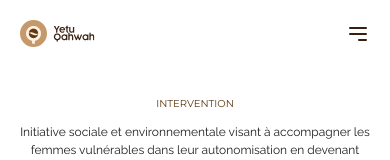
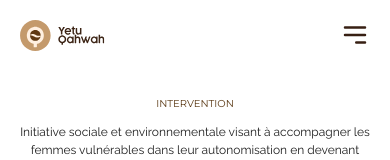
Before and after one commit to mariegrace31/yetuqahwah, a Next.js app: page /intervention in a window 390 px wide. Shown: the top 160 px of the page. Built offline with nearby package versions, Linux system fonts and the light colour scheme.

Commit message:
Improve the design

```diff
--- a/app/components/Navbar.jsx
+++ b/app/components/Navbar.jsx
@@ -56,7 +56,7 @@ function Navbar() {
       {/* logo */}
       <div className="flex justify-between items-center py-5 px-5 md:px-9 lg:px-14">
         <Image src={logo} alt="Logo" width={80} height={60} className="hidden md:block md:w-24 lg:block lg:w-28" />
-        <Link href="/"><Image src={moblogo} alt="Logo" width={80} height={60} className="w-[75px] md:hidden lg:hidden" /></Link>
+        <Link href="/"><Image src={moblogo} alt="Logo" width={80} height={60} className="w-[85px] md:hidden lg:hidden" /></Link>
 
         {/* Desktop navlinks */}
         <ul className="hidden lg:flex gap-11 items-center">
@@ -99,7 +99,7 @@ function Navbar() {
           className="lg:hidden text-yq_main text-2xl"
           onClick={() => setMenuOpen(!menuOpen)}
         >
-          {menuOpen ? <FaTimes className='text-yq_main text-2xl md:text-4xl'  /> : <HiOutlineMenuAlt3 className='text-yq_main text-2xl md:text-4xl' />}
+          {menuOpen ? <FaTimes className='text-yq_main text-3xl md:text-4xl'  /> : <HiOutlineMenuAlt3 className='text-yq_main text-3xl md:text-4xl' />}
         </button>
       </div>
 
```
